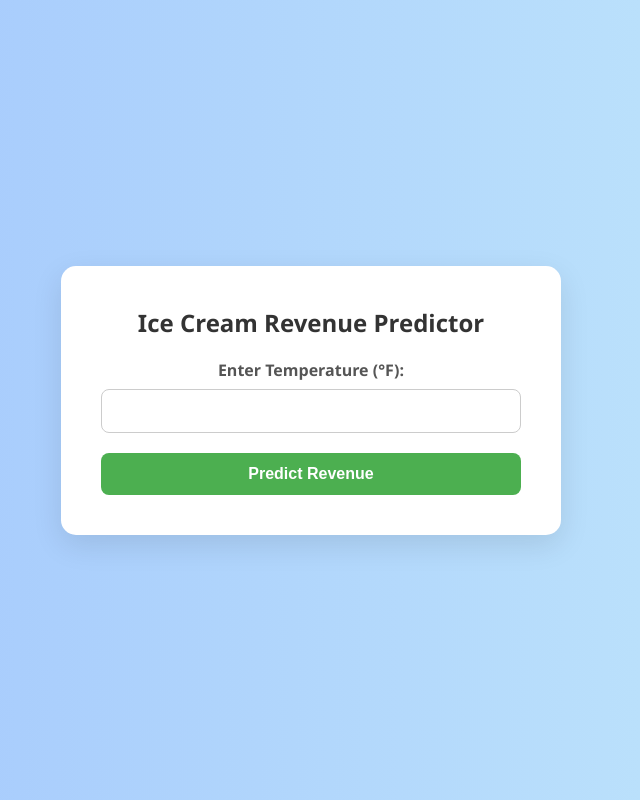
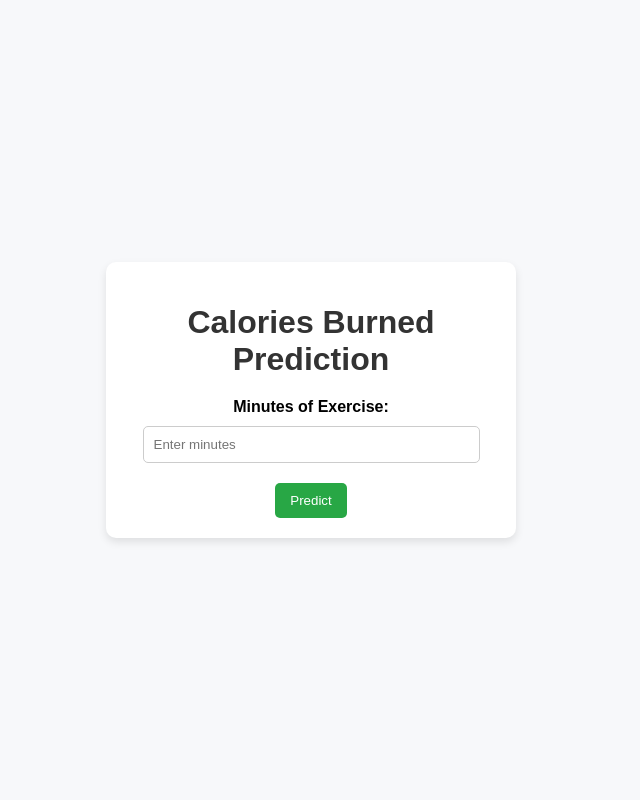
Before and after one commit to harshini202005/LinearRegression, a Flask app: page / in a window 1280 px wide. Shown: the whole page, without its empty margins (329-969 px from the left). Run offline with Flask 3, Linux system fonts and the light colour scheme; parts of the project's set-up code (start-up, migrations or seed data) failed here and were passed over.

Commit message:
Files added

```diff
--- a/app.py
+++ b/app.py
@@ -4,17 +4,19 @@ import numpy as np
 import os
 
 app = Flask(__name__)
+
 model = pickle.load(open('model.pkl', 'rb'))
+
 @app.route('/')
 def home():
     return render_template('index.html')
 
 @app.route('/predict', methods=['POST'])
 def predict():
-    temp = float(request.form['temperature'])
-    prediction = model.predict([[temp]])
-    revenue = round(prediction[0], 2)
-    return render_template('result.html', temp=temp, revenue=revenue)
+    minutes = float(request.form['minutes'])
+    prediction = model.predict([[minutes]])
+    calories = round(prediction[0], 2)
+    return render_template('result.html', minutes=minutes, calories=calories)
 
 if __name__ == "__main__":
     port = int(os.environ.get("PORT", 10000))
--- a/static/style.css
+++ b/static/style.css
@@ -1,80 +1,52 @@
-/* Reset some default styles */
-* {
+body {
+    font-family: Arial, sans-serif;
+    background-color: #f7f8fa;
     margin: 0;
     padding: 0;
-    box-sizing: border-box;
-}
-
-body {
-    font-family: 'Segoe UI', Tahoma, Geneva, Verdana, sans-serif;
-    background: linear-gradient(to right, #a1c4fd, #c2e9fb);
-    min-height: 100vh;
     display: flex;
     justify-content: center;
     align-items: center;
+    height: 100vh;
 }
 
 .container {
-    background: #ffffff;
-    padding: 40px;
-    border-radius: 15px;
-    box-shadow: 0 10px 30px rgba(0, 0, 0, 0.1);
-    width: 90%;
-    max-width: 500px;
+    background: white;
+    padding: 20px 30px;
+    border-radius: 10px;
+    box-shadow: 0 4px 8px rgba(0,0,0,0.1);
     text-align: center;
+    width: 350px;
 }
 
-h2 {
+h1 {
     margin-bottom: 20px;
     color: #333;
 }
 
-form label {
+label {
     display: block;
-    margin-bottom: 8px;
-    font-weight: 600;
-    color: #555;
+    margin-bottom: 10px;
+    font-weight: bold;
 }
 
-input[type="number"] {
-    width: 100%;
-    padding: 12px;
+input {
+    padding: 10px;
+    width: 90%;
+    margin-bottom: 20px;
     border: 1px solid #ccc;
-    border-radius: 8px;
-    margin-bottom: 20px;
-    font-size: 16px;
+    border-radius: 5px;
 }
 
-button {
-    width: 100%;
-    padding: 12px;
-    background-color: #4CAF50;
+button, .button {
+    background-color: #28a745;
     color: white;
-    font-size: 16px;
-    font-weight: bold;
+    padding: 10px 15px;
+    text-decoration: none;
     border: none;
-    border-radius: 8px;
+    border-radius: 5px;
     cursor: pointer;
-    transition: background-color 0.3s ease;
 }
 
-button:hover {
-    background-color: #45a049;
+button:hover, .button:hover {
+    background-color: #218838;
 }
-
-p {
-    font-size: 18px;
-    margin: 20px 0;
-}
-
-a {
-    display: inline-block;
-    margin-top: 15px;
-    color: #4CAF50;
-    text-decoration: none;
-    font-weight: 600;
-}
-
-a:hover {
-    text-decoration: underline;
-}
--- a/templates/index.html
+++ b/templates/index.html
@@ -1,16 +1,16 @@
 <!DOCTYPE html>
 <html>
 <head>
-    <title>Ice Cream Revenue Predictor</title>
+    <title>Calories Burned Predictor</title>
     <link rel="stylesheet" href="{{ url_for('static', filename='style.css') }}">
 </head>
 <body>
     <div class="container">
-        <h2>Ice Cream Revenue Predictor</h2>
-        <form action="/predict" method="POST">
-            <label for="temperature">Enter Temperature (°F):</label>
-            <input type="number" name="temperature" step="0.1" required>
-            <button type="submit">Predict Revenue</button>
+        <h1>Calories Burned Prediction</h1>
+        <form action="/predict" method="post">
+            <label for="minutes">Minutes of Exercise:</label>
+            <input type="number" step="0.1" id="minutes" name="minutes" placeholder="Enter minutes" required>
+            <button type="submit">Predict</button>
         </form>
     </div>
 </body>
```
Also changed, not shown: calories.csv (added, +39 -0 lines), linear_regression.py (+23 -26 lines), templates/result.html (+5 -4 lines), Prediction.png, README.md, Temp.png (deleted), input.png (added), 1 other file.
